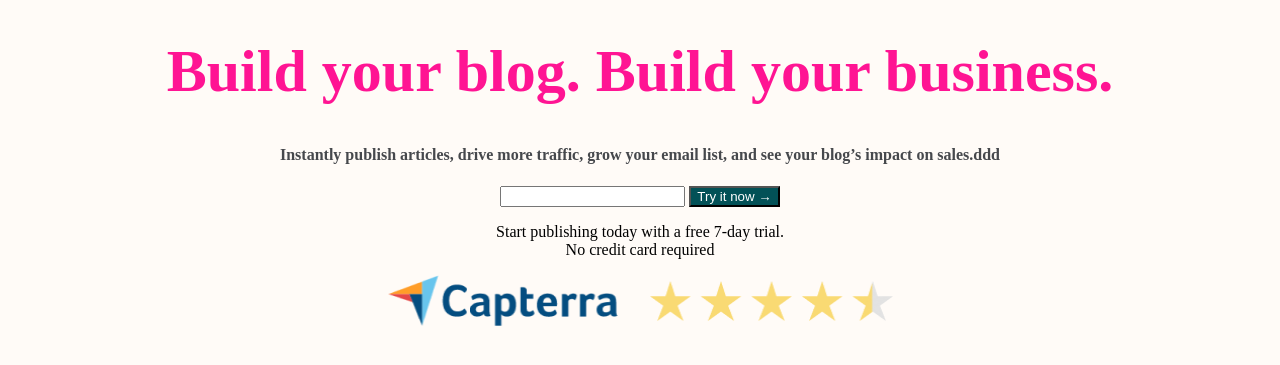
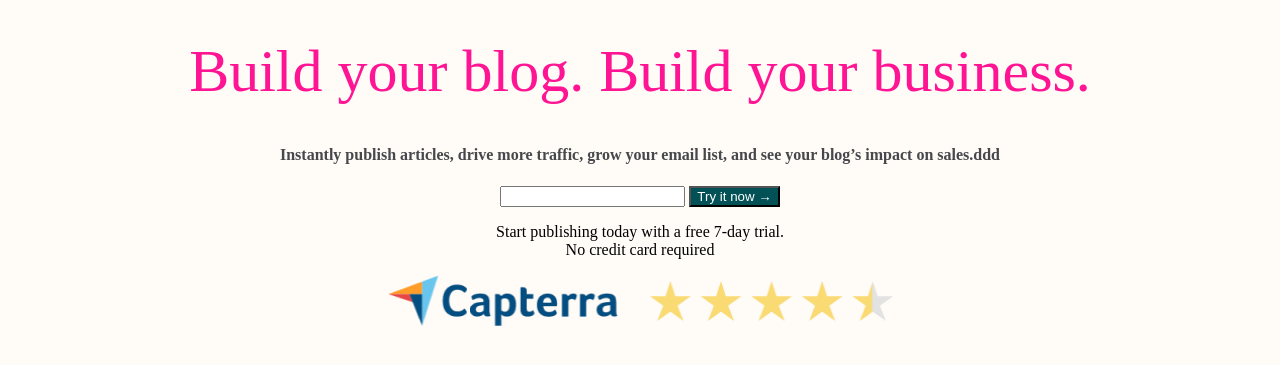
Before and after one commit to jonathand94/Matcha-Bedu, a plain HTML site: page index.html in a window 1280 px wide. Shown: the part 165-530 px from the top of the page. Drawn offline with Linux system fonts and the light colour scheme.

Commit message:
todo esto es un rollo

```diff
--- a/index.html
+++ b/index.html
@@ -1,5 +1,6 @@
 <!DOCTYPE html>
 <link rel="stylesheet" type="text/css" href="styles.css">
+<link href="https://fonts.googleapis.com/css2?family=Roboto:wght@300&display=swap" rel="stylesheet">
 <html>
 
    <!-- Contenido del header -->
@@ -9,9 +10,7 @@
          dentro del navegador -->
     <title>Matcha</title>
 
-    <style>
-      @import url('https://fonts.googleapis.com/css2?family=Roboto:wght@300&display=swap');
-      </style>
+
 
   </head>
 
--- a/styles.css
+++ b/styles.css
@@ -1,6 +1,6 @@
 @font-face {
 font-family: 'Roboto', sans-serif;
-src: url(https://fonts.googleapis.com/css2?family=Roboto:wght@300&display=swap);
+
 }
 
 
@@ -47,6 +47,7 @@ h1 {
     color: #FF1493;
     font-size: 60px;
     text-align: center;
+    font-weight: 400;
     }
 
   h4 {
```
